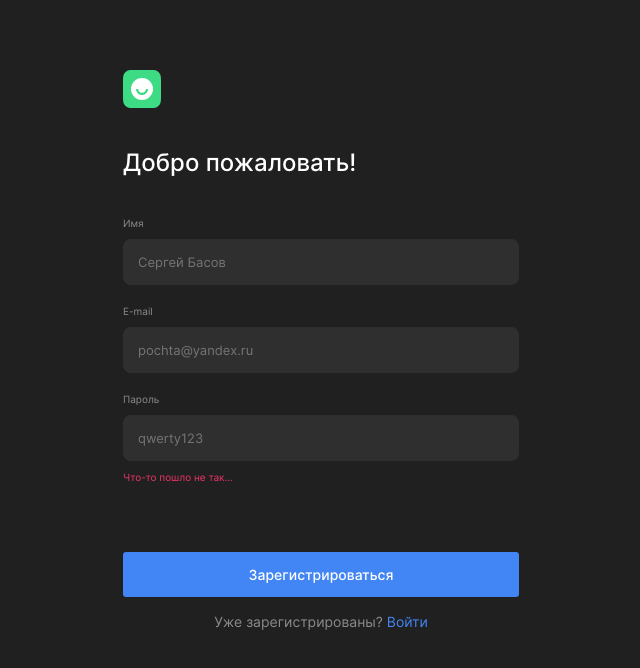
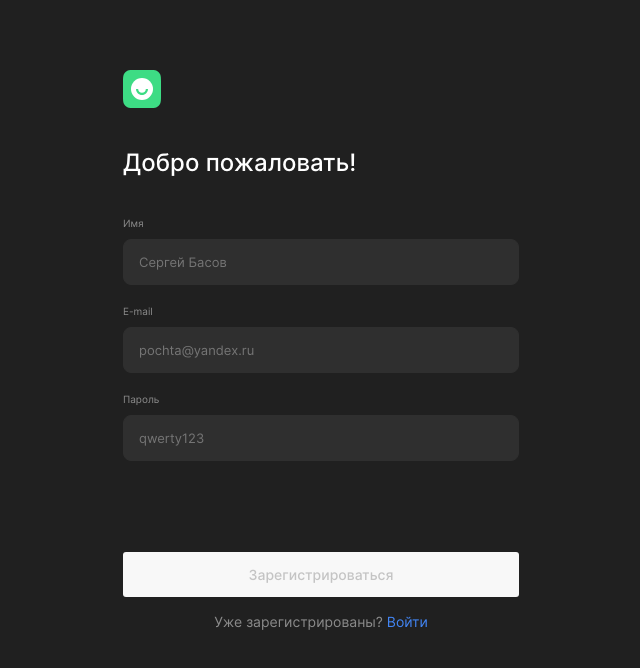
Before and after one commit to chyVacheck/movies-explorer-frontend, a React (Create React App) app: page /signup in a window 1280 px wide. Shown: the top 668 px of the page, without its empty margins (319-959 px from the left). Built offline with nearby package versions, Linux system fonts and the light colour scheme.

Commit message:
feat: сделать валидацию формы Register

```diff
--- a/src/components/Register/Register.jsx
+++ b/src/components/Register/Register.jsx
@@ -1,5 +1,5 @@
 // * react
-import React from 'react';
+import React, { useState, useRef } from 'react';
 
 // ? стили
 import './Register.css';
@@ -7,9 +7,50 @@ import './Register.css';
 // ? компоненты
 import SignForm from './../SignForm/SignForm';
 // ? константы
-import { paths } from './../../utils/Constants';
+import { paths, VALIDATION } from './../../utils/Constants';
+// ? utils
+import { checkValidity } from './../../utils/Utils';
 
 function Register() {
+  // * текст ошибки
+  const [currentError, setCurrentError] = useState('');
+
+  // * валидация полей
+  const [validatedFields, setValidatedFields] = useState({
+    name: true,
+    email: true,
+    password: true,
+  });
+
+  // * валидация всей формы
+  const [isFormValid, setIsFormValid] = useState(false);
+
+  // * рефы под каждый инпут
+  const nameRef = useRef();
+  const emailRef = useRef();
+  const passwordRef = useRef();
+
+  // смена значение в input
+  function handleFieldChange(event) {
+    const isValid = event.target.checkValidity();
+    // смена значение валидации
+    const validatedKeyPare = {
+      [event.target.id]: isValid,
+    };
+    setValidatedFields({ ...validatedFields, ...validatedKeyPare });
+    // смена валидации формы
+    setIsFormValid(event.target.closest('form').checkValidity());
+    // смена текста ошибки
+    setCurrentError(checkValidity(event.target.validity));
+  }
+
+  // регистрация
+  function handleSubmit(event) {
+    event.preventDefault();
+    // todo убрать потом
+    console.log('Отправка запроса на сервер');
+  }
+
   return (
     <section className='register'>
       <SignForm
@@ -17,33 +58,50 @@ function Register() {
         submitButton={{
           text: 'Зарегистрироваться',
         }}
+        onSubmit={handleSubmit}
+        onChange={handleFieldChange}
+        error={currentError}
+        textUnderSubmit='Уже зарегистрированы?'
+        isValid={isFormValid}
+        link={{
+          text: 'Войти',
+          to: paths.login,
+        }}
         inputs={[
           {
             name: 'Имя',
             placeholder: 'Сергей Басов',
-            value: '',
             type: 'text',
+            id: 'name',
+            minLength: VALIDATION.NAME.MIN,
+            maxLength: VALIDATION.NAME.MAX,
+            required: true,
+            ref: nameRef,
+            isValid: validatedFields.name,
           },
           {
             name: 'E-mail',
             lang: 'en',
             placeholder: 'pochta@yandex.ru',
-            value: '',
             type: 'email',
+            id: 'email',
+            required: true,
+            ref: emailRef,
+            pattern: VALIDATION.EMAIL.pattern,
+            isValid: validatedFields.email,
           },
           {
             name: 'Пароль',
             placeholder: 'qwerty123',
-            value: '',
             type: 'password',
+            id: 'password',
+            minLength: VALIDATION.PASSWORD.MIN,
+            maxLength: VALIDATION.PASSWORD.MAX,
+            required: true,
+            ref: passwordRef,
+            isValid: validatedFields.password,
           },
         ]}
-        error='Что-то пошло не так...'
-        textUnderSubmit='Уже зарегистрированы?'
-        link={{
-          text: 'Войти',
-          to: paths.login,
-        }}
       />
     </section>
   );
--- a/src/components/SignForm/SignForm.css
+++ b/src/components/SignForm/SignForm.css
@@ -56,6 +56,12 @@
   outline: none;
   color: var(--main-text-color);
   background-color: var(--input-bg-color);
+  border: 1px solid var(--input-bg-color);
+}
+
+/* ? input невалдиный */
+.signForm__field-input_validity_invalid {
+  border-color: var(--err-text-color);
 }
 
 .signForm__error-message {
@@ -82,6 +88,13 @@
   background-color: var(--submit-button-bg-color);
   margin-top: auto;
   color: var(--main-text-color);
+  transition: all 0.5s linear;
+}
+
+/* ? форма невалдина */
+.signForm__submit_validity_invalid {
+  background-color: var(--disabled-button-bg-color);
+  color: var(--disabled-button-text-color);
 }
 
 .signForm__text-under-submit {
--- a/src/components/SignForm/SignForm.jsx
+++ b/src/components/SignForm/SignForm.jsx
@@ -13,7 +13,10 @@ function SignForm({
   submitButton,
   error,
   textUnderSubmit,
+  isValid,
   link,
+  onChange,
+  onSubmit,
 }) {
   return (
     <article className='signForm'>
@@ -21,7 +24,7 @@ function SignForm({
 
       <h1 className='signForm__title'>{title}</h1>
 
-      <form className='signForm__form'>
+      <form onSubmit={onSubmit} className='signForm__form'>
         {/* // ? инпут поля */}
         <div className='signForm__fields'>
           {inputs.map((item, index) => {
@@ -32,14 +35,20 @@ function SignForm({
                 </h6>
 
                 <input
-                  required
-                  className='signForm__field-input'
+                  required={item.required}
+                  className={`signForm__field-input${
+                    !item.isValid
+                      ? ' signForm__field-input_validity_invalid'
+                      : ''
+                  }`}
                   placeholder={item.placeholder}
-                  value={item.value}
-                  onChange={() => {
-                    console.log();
-                  }}
+                  id={item.id}
                   type={item.type}
+                  minLength={item.minLength}
+                  maxLength={item.maxLength}
+                  ref={item.ref}
+                  onChange={onChange}
+                  pattern={item.pattern}
                 ></input>
               </div>
             );
@@ -50,7 +59,13 @@ function SignForm({
         <p className='signForm__error-message'>{error}</p>
 
         {/* // ? кнопка submit */}
-        <button className='signForm__submit button' type='submit'>
+        <button
+          disabled={!isValid}
+          className={`signForm__submit ${
+            !isValid ? 'signForm__submit_validity_invalid' : 'button'
+          }`}
+          type='submit'
+        >
           {submitButton.text}
         </button>
 
--- a/src/utils/Constants.js
+++ b/src/utils/Constants.js
@@ -49,3 +49,15 @@ export const mainNavigationRouters = [
     id: 'about-me',
   },
 ];
+
+export const VALIDATION = {
+  NAME: {
+    MIN: 2,
+    MAX: 30,
+  },
+  EMAIL: { pattern: '[a-zd!#$%&*+-\\/=?.^_`{}|~0-9]+@([a-z-.d]+.)+[a-z]{2,}' },
+  PASSWORD: {
+    MIN: 4,
+    MAX: 50,
+  },
+};
--- /dev/null
+++ b/src/utils/Utils.js
@@ -0,0 +1,12 @@
+export function checkValidity(validity) {
+  if (validity.tooShort) {
+    return 'Поле слишком короткое';
+  } else if (validity.tooLong) {
+    return 'Поле слишком длинное';
+  } else if (validity.patternMismatch) {
+    return 'Поле должно быть другого формата';
+  } else if (validity.valueMissing) {
+    return 'Поле должно быть заполненно';
+  }
+  return '';
+}
```
